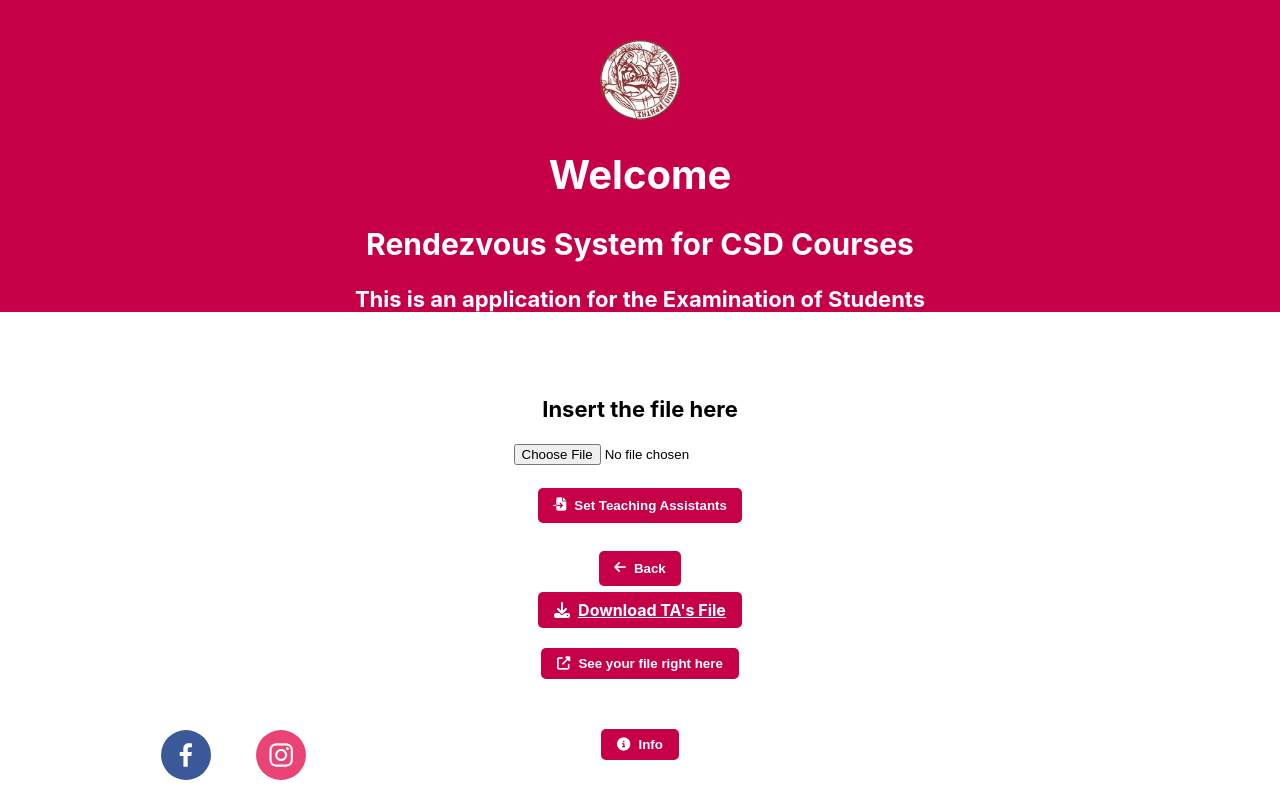
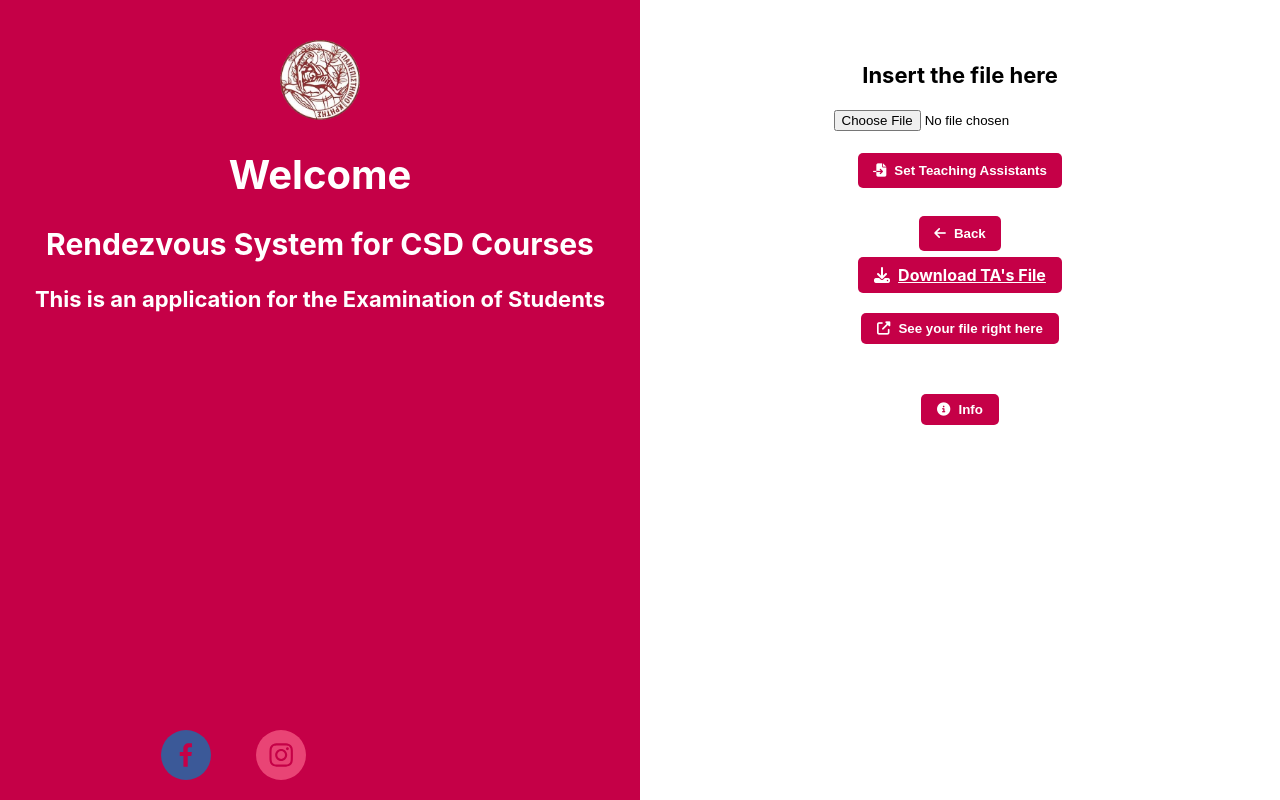
Before and after one commit to anestiskivro/CSD-Client, a React (Create React App) app: page /teacher/SetTAs in a window 1280 px wide. Shown: the top 800 px of the page. Built offline with nearby package versions, Linux system fonts and the light colour scheme.

Commit message:
teacherop.css 1

```diff
--- a/src/components/teacher_op.css
+++ b/src/components/teacher_op.css
@@ -1,4 +1,4 @@
-.home-admin1 {
+.admin1 {
     display: flex;
 }
 
```
